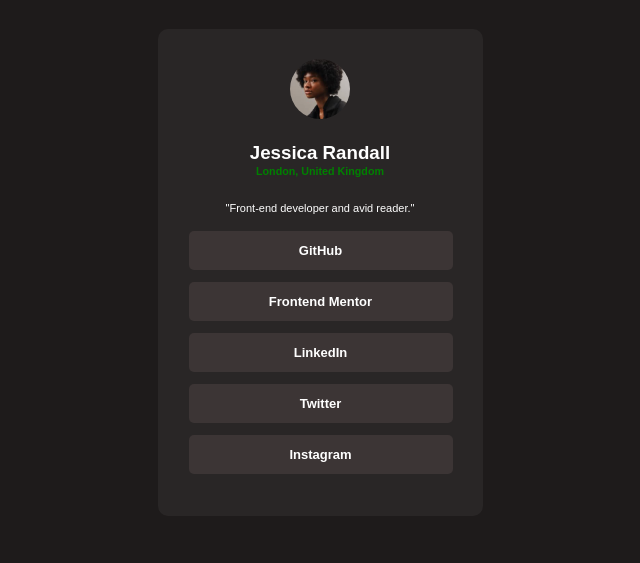
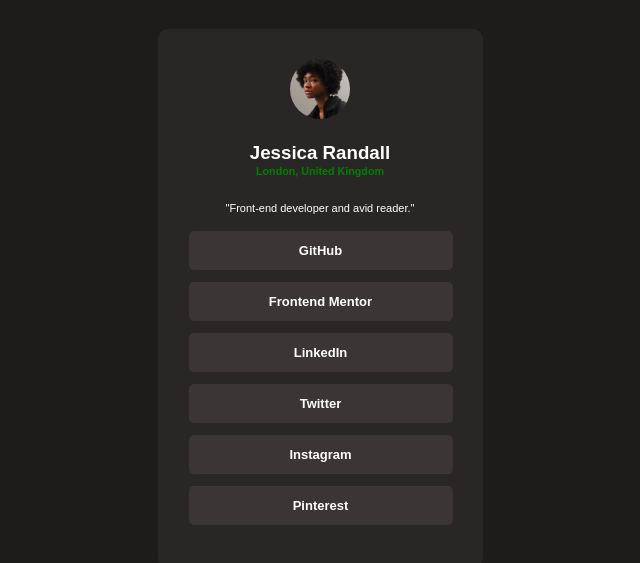
Before and after one commit to Tosin06/practice, a plain HTML site: page index.html in a window 1280 px wide. Shown: the part 101-664 px from the top of the page, without its empty margins (320-960 px from the left). Drawn offline with Linux system fonts and the light colour scheme.

Commit message:
updated html

```diff
--- a/index.html
+++ b/index.html
@@ -29,6 +29,7 @@
       <div><a href="#" target="_blank">LinkedIn</a></div>
       <div><a href="#" target="_blank">Twitter</a></div>
       <div><a href="#" target="_blank">Instagram</a></div>
+      <div><a href="#" target="_blank">Pinterest</a></div>
     </div>
   </div>
 
```
